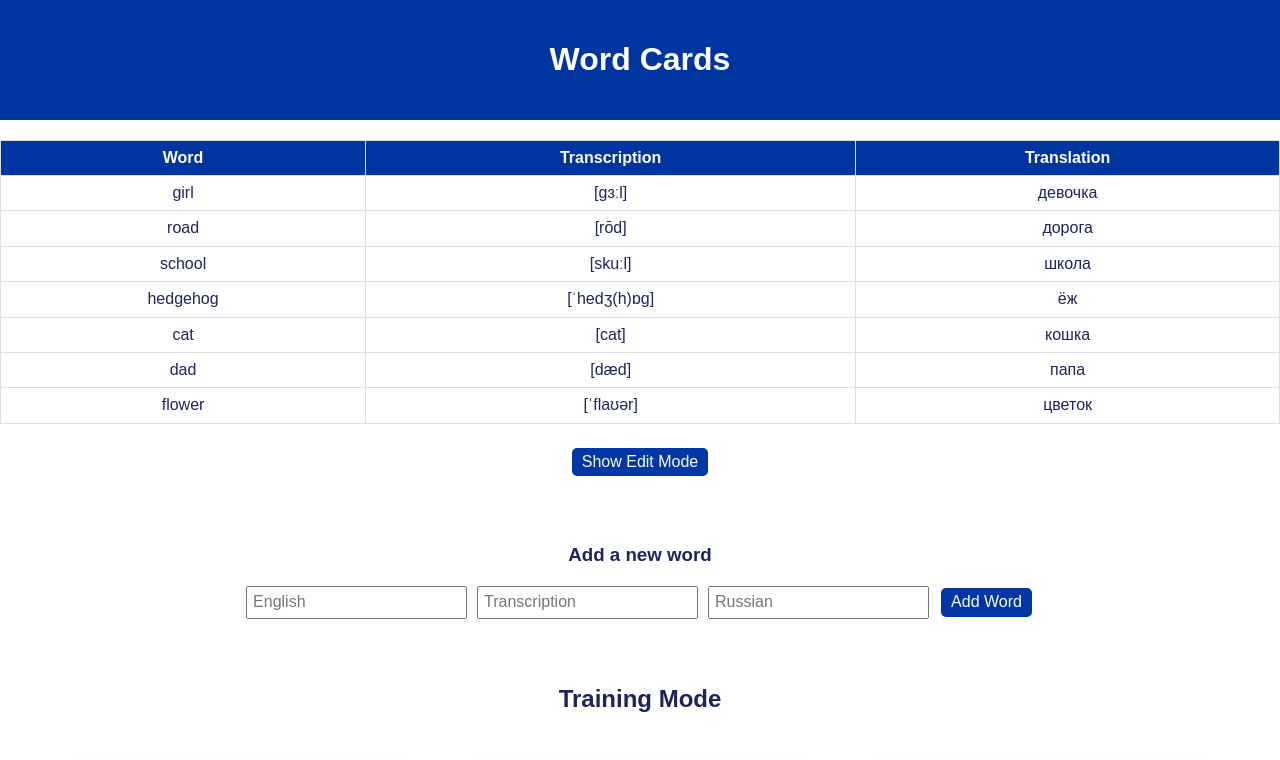
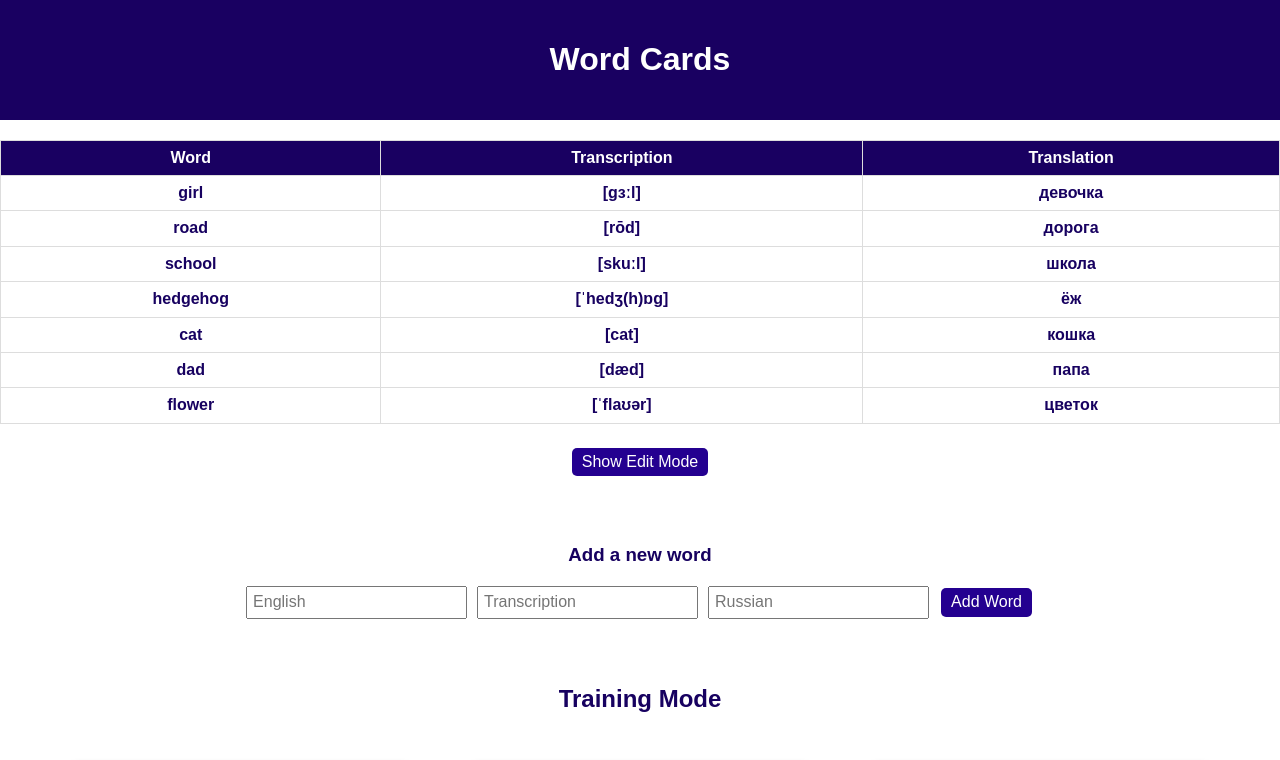
Before and after one commit to Pstepanova21/Word-cards, a React (Create React App) app: page / in a window 1280 px wide. Shown: the top 760 px of the page. Built offline with nearby package versions, Linux system fonts and the light colour scheme.

Commit message:
change colors

```diff
--- a/src/assets/styles/variables.css
+++ b/src/assets/styles/variables.css
@@ -1,8 +1,8 @@
 :root {
-  --primary-color: #00359f;
-  --button-color: #0037a4;
-  --button-color-2: #004cff;
-  --text: rgb(30, 37, 92);
+  --primary-color: #190061;
+  --button-color: #240090;
+  --button-color-2: #3500d3;
+  --text: #170160;
   --font-family: "Arial", sans-serif;
   --font-size: 16px;
   --border-radius: 5px;
--- a/src/components/WordList/WordList.css
+++ b/src/components/WordList/WordList.css
@@ -5,6 +5,7 @@
   width: 100%;
   border-collapse: collapse;
   margin: 20px 0;
+  font-weight: 600;
 }
 
 .word-list th,
```
